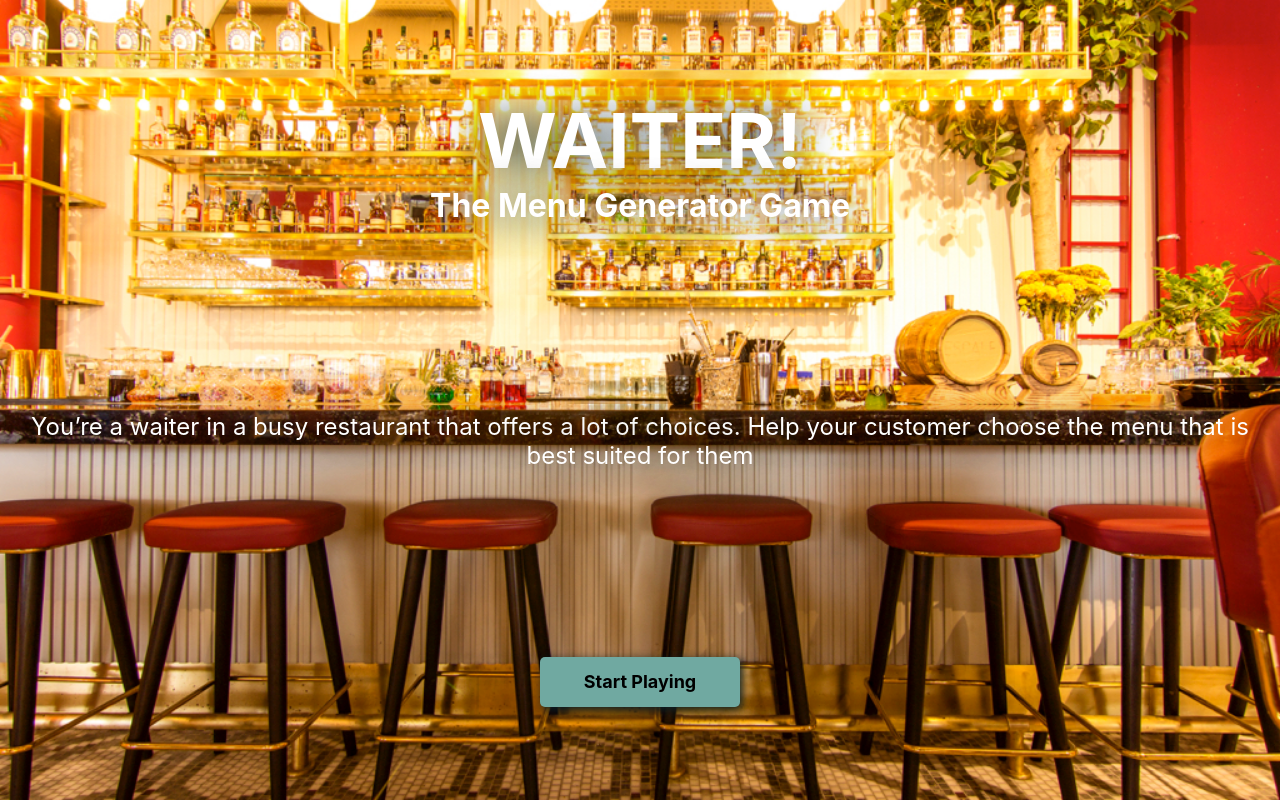
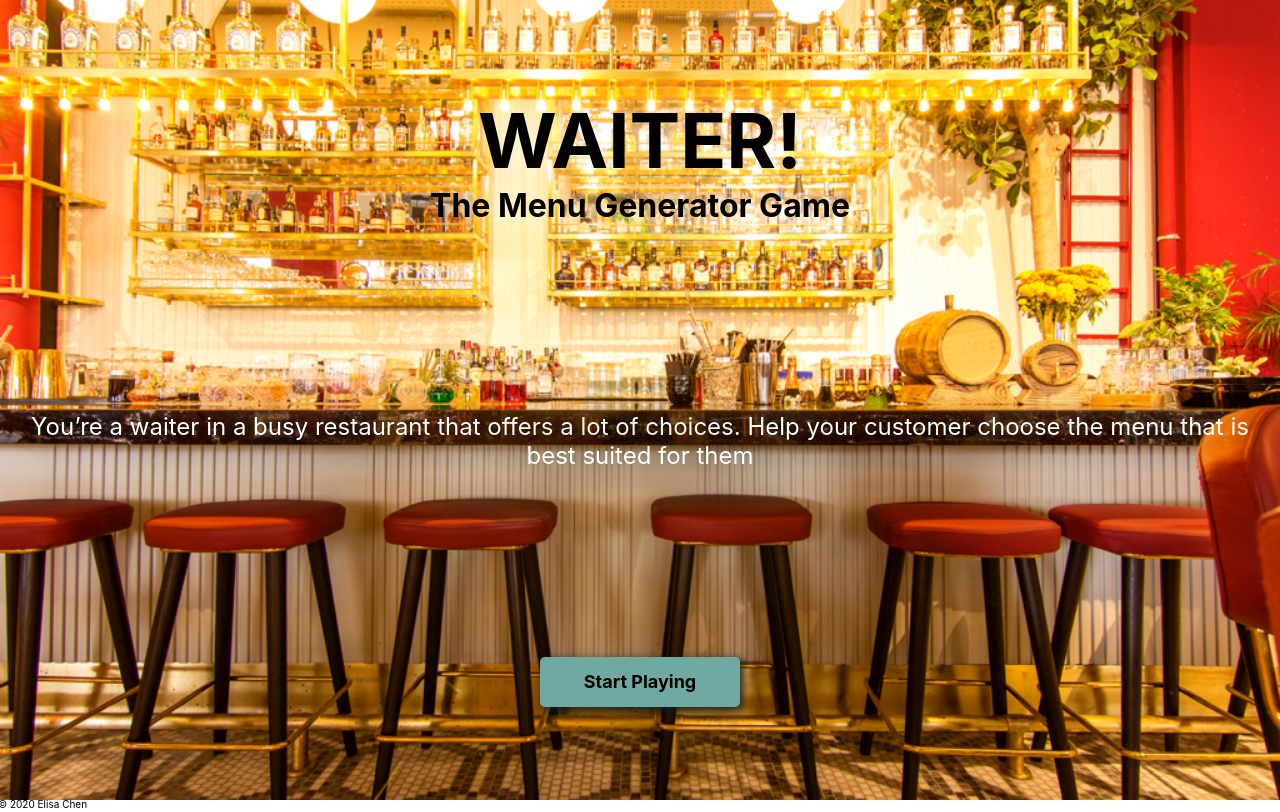
Before and after one commit to elisachen86/Project-1-Menu-Generator-Game, a plain HTML site: page index.html in a window 1280 px wide. Drawn offline with Linux system fonts and the light colour scheme.

Commit message:
copyright added

```diff
--- a/index.html
+++ b/index.html
@@ -85,5 +85,7 @@
         <button id="resetGameWin">Play again</button>
     </section>
 
+    <footer>&#xA9 2020 Elisa Chen</footer>
+
 </body>
     </html>
--- a/styles.css
+++ b/styles.css
@@ -32,12 +32,12 @@
     font-size: 32px;
 }
 #welcomeScreen h1{
-    color: var(--light-text-color);
-    text-shadow: 1px 1px 40px var(--border-color);
+    color: 0B2027;
+    text-shadow: 1px 1px 40px var(--light-text-color);
     text-align: center;
 }
 #welcomeScreen p {
-    color: var(--light-text-color);
+    color: white;
     text-shadow: 1px 1px 40px var(--border-color);
     font-size: 24px;
     text-align: center;
@@ -188,6 +188,13 @@ table:hover {
 #resetGameLose {
     margin: 30px 0px;
 }
+footer {
+    position: relative;
+    bottom: 2px;
+    right: 2px;
+    z-index: 5;
+    font-size: 10px;
+}
 
 /* MEDIA QUERY */
 @media (max-width:599px) {
```
